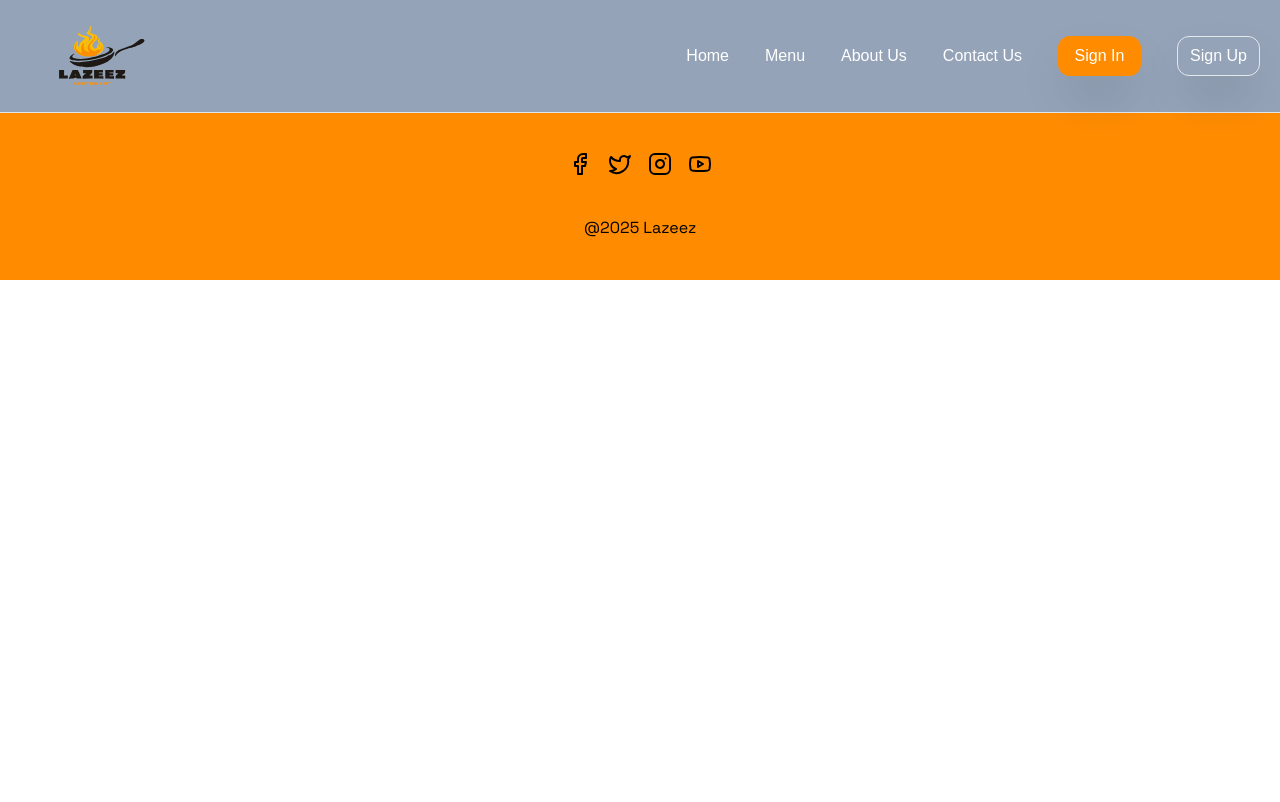
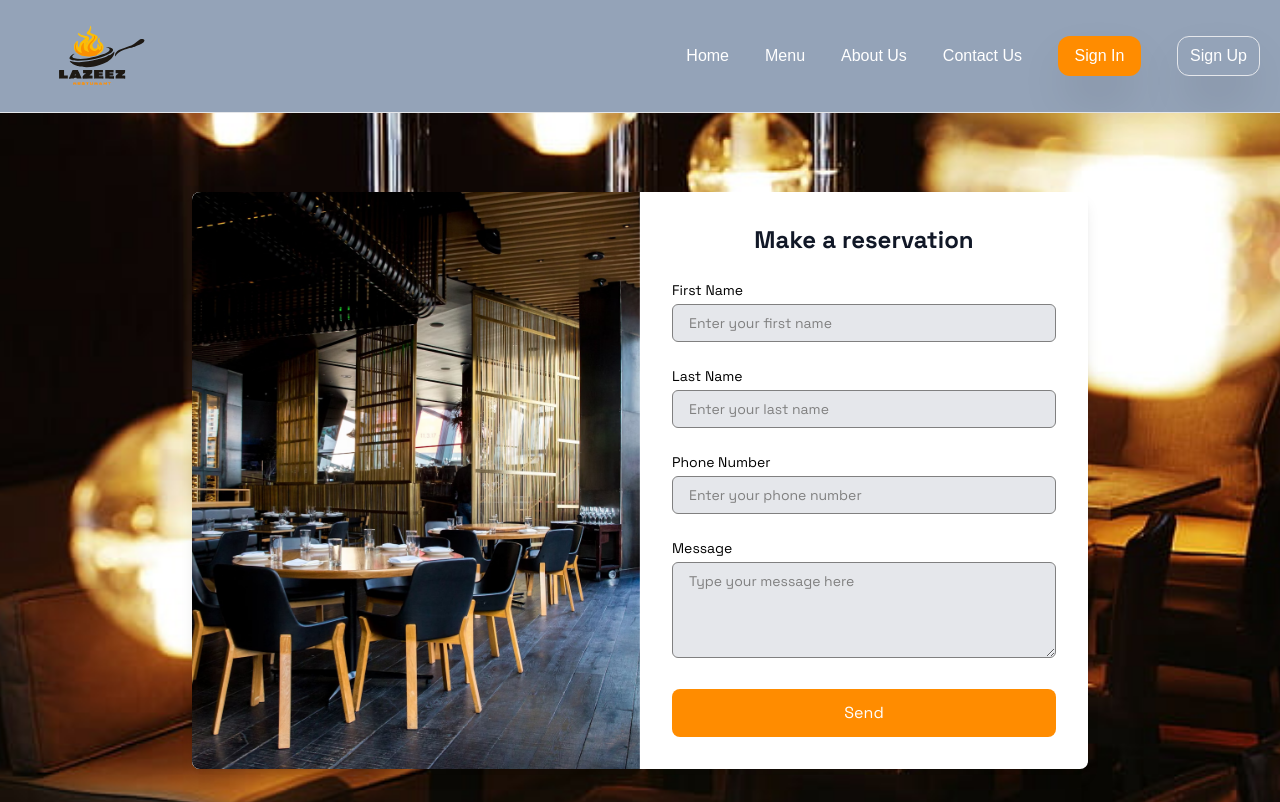
Before and after one commit to Raghdaa99/restaurant-website, a Vue app: page /reservation in a window 1280 px wide. Shown: the top 802 px of the page. Built offline with nearby package versions, Linux system fonts and the light colour scheme; a web font is replaced by a local one.

Commit message:
reservation page with localstorage and validation

```diff
--- a/src/router/index.ts
+++ b/src/router/index.ts
@@ -13,6 +13,11 @@ const router = createRouter({
       name: "Contact",
       component: () => import("@/views/ContactUs.vue"),
     },
+    {
+      path: "/reservation",
+      name: "Reservation",
+      component: () => import("@/views/Reservation.vue"),
+    },
   ],
 })
 
--- /dev/null
+++ b/src/views/Reservation.vue
@@ -0,0 +1,213 @@
+<script setup lang="ts">
+import { useRouter } from 'vue-router';
+import { ref, computed } from 'vue';
+import Button from '@/components/UI/Button.vue';
+
+const useReservationValidation = () => {
+  const formData = ref({
+    firstName: '',
+    lastName: '',
+    phoneNumber: '',
+    message: ''
+  });
+
+  const touched = ref<{ [key: string]: boolean }>({});
+
+  const errors = computed(() => ({
+    firstName: touched.value.firstName && formData.value.firstName.trim().length === 0,
+    lastName: touched.value.lastName && formData.value.lastName.trim().length === 0,
+    phoneNumber: touched.value.phoneNumber && (isNaN(parseInt(formData.value.phoneNumber)) || formData.value.phoneNumber.length < 8),
+    message: touched.value.message && formData.value.message.trim().length === 0
+  }));
+
+  const markTouched = (field: string) => {
+    touched.value[field] = true;
+  };
+
+  return {
+    formData,
+    touched,
+    errors,
+    markTouched
+  };
+};
+
+const { formData, touched, errors, markTouched } = useReservationValidation();
+const router = useRouter();
+
+const handleSubmit = () => {
+  Object.keys(formData.value).forEach(field => {
+    markTouched(field);
+  });
+
+  const hasEmptyFields = Object.values(formData.value).some(value => !value.trim());
+  const isValidPhone = !isNaN(parseInt(formData.value.phoneNumber)) &&
+                      formData.value.phoneNumber.length >= 8;
+  const hasErrors = Object.values(errors.value).some(error => error);
+
+  if (hasEmptyFields || !isValidPhone || hasErrors) {
+    alert('Please fill in all required fields correctly');
+    return;
+  }
+
+  try {
+    const userPhoneNumber = formData.value.phoneNumber;
+    const storedReservations = JSON.parse(localStorage.getItem('reservations') || '{}');
+
+    if (!storedReservations[userPhoneNumber]) {
+      storedReservations[userPhoneNumber] = [];
+    }
+
+    storedReservations[userPhoneNumber].push({
+      ...formData.value,
+      timestamp: new Date().toISOString()
+    });
+
+    localStorage.setItem('reservations', JSON.stringify(storedReservations));
+
+    alert('Reservation submitted successfully!');
+
+    router.push({ name: 'Home' });
+    window.scrollTo(0, 0);
+  } catch (error) {
+    alert('Error saving data. Please try again.');
+    console.error('Error saving reservation:', error);
+  }
+};
+</script>
+
+<template>
+  <section class="flex items-center justify-center min-h-screen w-full bg-cover bg-center bg-no-repeat main-section font-space-grotesk pt-48 pb-24">
+    <div class="flex flex-col mb-4 md:flex-row bg-white rounded-lg shadow-lg overflow-hidden w-full md:w-3/4 max-w-4xl mx-4 md:mx-0">
+      <div class="w-full md:w-1/2 bg-gray-100 flex">
+        <img
+          src="../assets/images/reservation/left-section.jpeg"
+          alt="Booking Illustration"
+          class="w-full h-48 md:h-full object-cover object-center animate-left-img"
+        />
+      </div>
+
+      <div class="w-full md:w-1/2 p-6 md:p-8 animate-right-section">
+        <h2 class="text-2xl font-bold text-gray-900 text-center mb-6">
+          Make a reservation
+        </h2>
+
+        <form @submit.prevent="handleSubmit" class="space-y-6">
+          <div class="mb-6">
+            <label class="block text-black mb-1 text-sm" for="first-name">
+              First Name
+            </label>
+            <input
+              type="text"
+              id="first-name"
+              v-model="formData.firstName"
+              placeholder="Enter your first name"
+              @blur="markTouched('firstName')"
+              class="w-full px-4 py-2 border rounded-md bg-gray-200 focus:ring-2 focus:ring-blue-500 text-sm"
+            />
+            <p v-if="errors.firstName" class="text-danger text-sm">
+              First name is required
+            </p>
+          </div>
+
+          <div class="mb-6">
+            <label class="block text-black mb-1 text-sm" for="last-name">
+              Last Name
+            </label>
+            <input
+              type="text"
+              id="last-name"
+              v-model="formData.lastName"
+              placeholder="Enter your last name"
+              @blur="markTouched('lastName')"
+              class="w-full px-4 py-2 border rounded-md bg-gray-200 focus:ring-2 focus:ring-blue-500 text-sm"
+            />
+            <p v-if="errors.lastName" class="text-danger text-sm">
+              Last name is required
+            </p>
+          </div>
+
+          <div class="mb-6">
+            <label class="block text-black mb-1 text-sm" for="phone-number">
+              Phone Number
+            </label>
+            <input
+              type="tel"
+              id="phone-number"
+              v-model="formData.phoneNumber"
+              placeholder="Enter your phone number"
+              @blur="markTouched('phoneNumber')"
+              class="w-full px-4 py-2 border rounded-md bg-gray-200 focus:ring-2 focus:ring-blue-500 text-sm"
+            />
+            <p v-if="errors.phoneNumber" class="text-danger text-sm">
+              Invalid phone number
+            </p>
+          </div>
+
+          <div class="mb-6">
+            <label class="block text-black mb-1 text-sm" for="message">
+              Message
+            </label>
+            <textarea
+              id="message"
+              v-model="formData.message"
+              placeholder="Type your message here"
+              @blur="markTouched('message')"
+              class="w-full px-4 py-2 border rounded-md h-24 bg-gray-200 focus:ring-2 focus:ring-blue-500 text-sm"
+            ></textarea>
+            <p v-if="errors.message" class="text-danger text-sm">
+              Message is required
+            </p>
+          </div>
+
+          <Button title="Send" class="w-full justify-center items-center" />
+        </form>
+      </div>
+    </div>
+  </section>
+</template>
+
+<style scoped>
+.main-section {
+  background-image: url('../assets/images/reservation/background2.jpg');
+  background-size: cover;
+  background-position: center;
+  background-attachment: fixed;
+  background-color: white;
+}
+
+@keyframes leftImage {
+  0% {
+    transform: translateX(-100%) scale(0.8);
+    opacity: 0;
+  }
+  100% {
+    transform: translateX(0) scale(1);
+    opacity: 1;
+  }
+}
+
+@keyframes rightSection {
+  0% {
+    transform: translateX(100%);
+    opacity: 0;
+  }
+  100% {
+    transform: translateX(0);
+    opacity: 1;
+  }
+}
+
+.animate-left-img {
+  animation: leftImage 1s ease-out forwards;
+}
+
+.animate-right-section {
+  opacity: 0;
+  animation: rightSection 1s ease-out forwards;
+}
+
+input, textarea {
+  color: gray;
+}
+</style>
```
Also changed, not shown: src/assets/images/reservation/background2.jpg (added), src/assets/images/reservation/left-section.jpeg (added).
